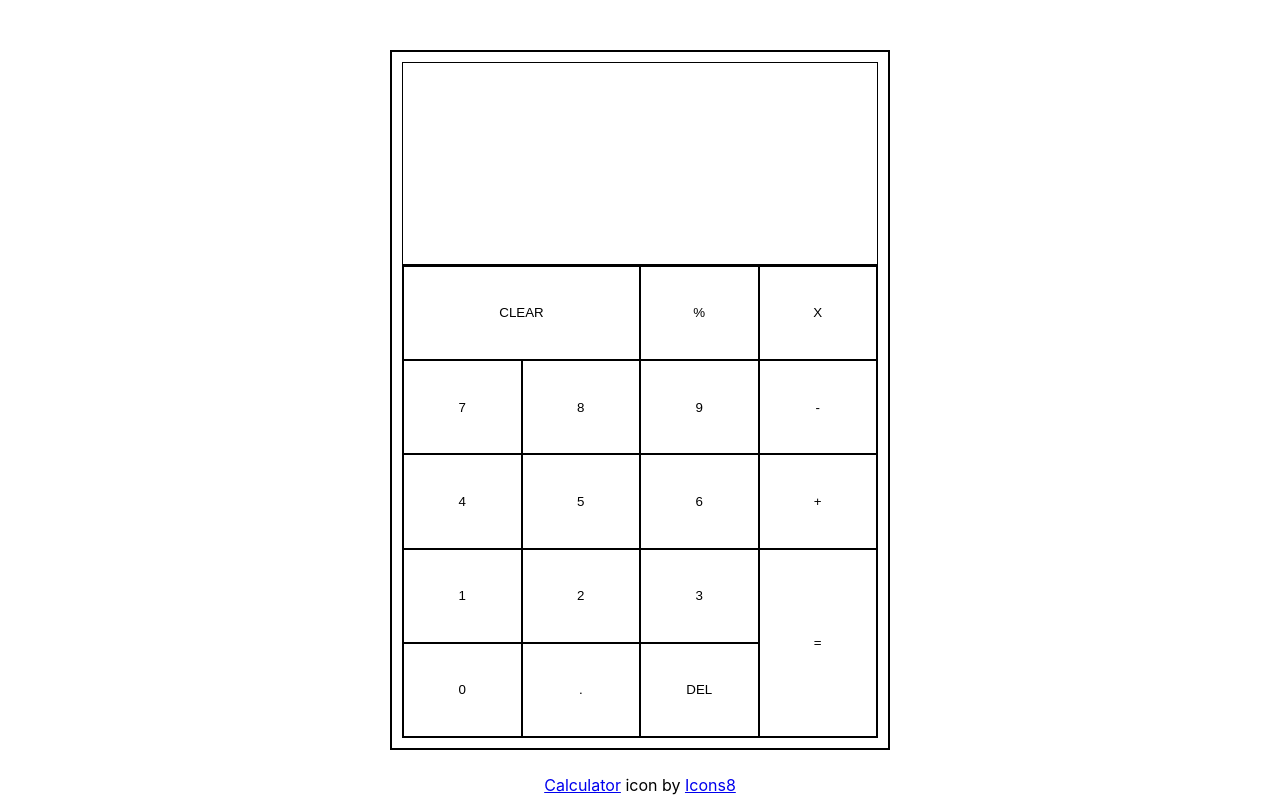
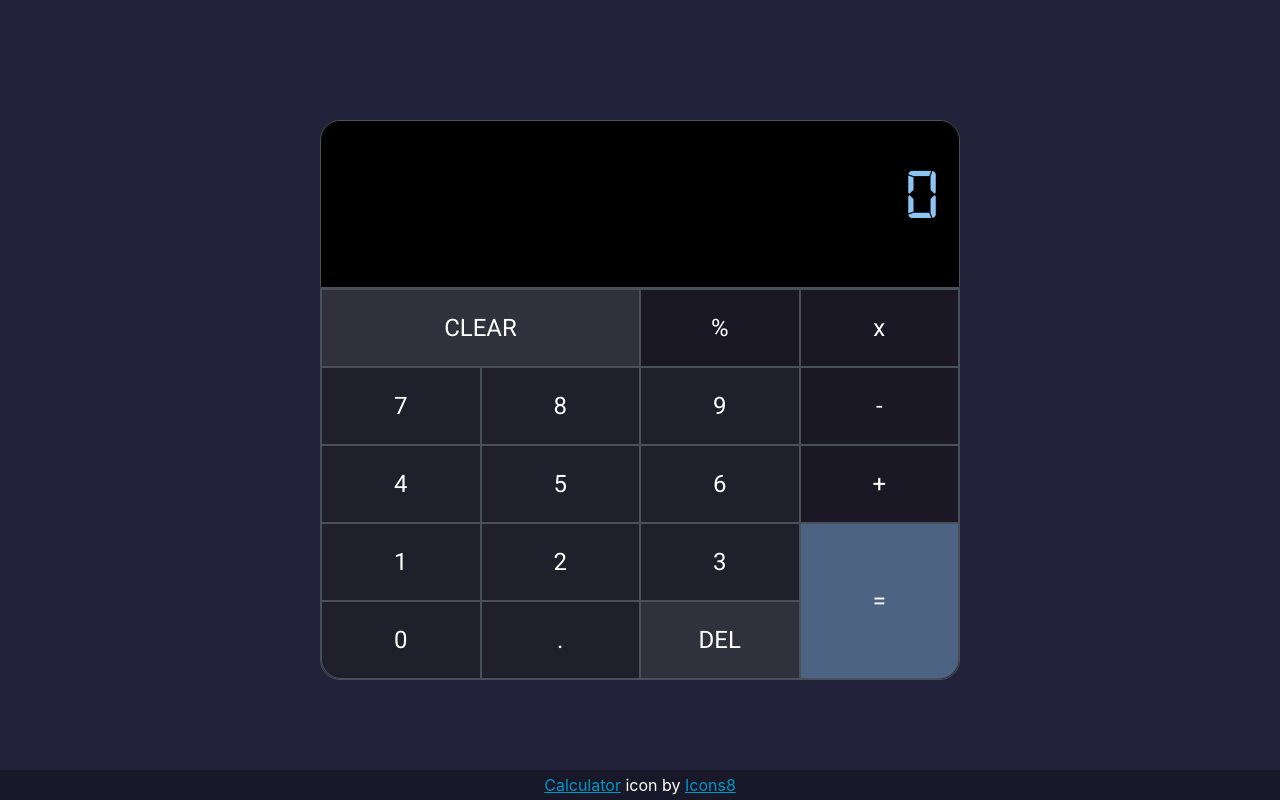
Before and after one commit to ishmyles/javascript-calculator, a React (Create React App) app: page / in a window 1280 px wide. Built offline with nearby package versions, Linux system fonts and the light colour scheme.

Commit message:
Improved styling & colors

```diff
--- a/src/assets/styles/App.css
+++ b/src/assets/styles/App.css
@@ -1,4 +1,9 @@
+:root {
+  --bg-black: #22223b;
+}
+
 .App {
+  background-color: var(--bg-black);
   display: flex;
   justify-content: center;
   align-items: center;
--- a/src/assets/styles/Button.css
+++ b/src/assets/styles/Button.css
@@ -1,6 +1,12 @@
 :root {
-    --black-border: 1px solid black;
-    --btn-bg-white: white;
+    --btn-border: 0.5px solid #495057;
+    --btn-border-white: rgb(203, 202, 202);
+    --btn-bg-grey: hsla(0, 0%, 25%, 0.5);
+    --btn-bg-dark-grey: hsla(0, 0%, 12%, 0.500);
+    --btn-bg-darker-grey: hsla(0, 3%, 6%, 0.502);
+    --btn-bg-blue: rgba(140, 197, 243, 0.400);
+    --btn-font: "Roboto", sans-serif;
+    --text-white: white;
 }
 
 #clear {
@@ -76,6 +82,47 @@
 }
 
 .btn {
-    background-color: var(--btn-bg-white);
-    border: var(--black-border);
+    color: var(--text-white);
+    font-family: var(--btn-font);
+    font-size: 1.2em;
+    border: var(--btn-border);
 }
+
+.btn:hover {
+    filter: brightness(70%);
+}
+
+.btn:active {
+    filter: brightness(120%);
+    border-color: var(--btn-border-white);
+}
+
+.btn-numerical {
+    background-color: var(--btn-bg-dark-grey);
+}
+
+.btn-operator {
+    background-color: var(--btn-bg-darker-grey);
+}
+
+.btn-equals {
+    background-color: var(--btn-bg-blue);
+}
+
+.btn-delete {
+    background-color: var(--btn-bg-grey);
+}
+
+#zero {
+    border-bottom-left-radius: inherit;
+}
+
+#equals {
+    border-bottom-right-radius: inherit;
+}
+
+@media (min-width: 1000px) {
+    .btn {
+        font-size: 1.5em;
+    }
+}
--- a/src/assets/styles/Buttons.css
+++ b/src/assets/styles/Buttons.css
@@ -1,5 +1,5 @@
 :root {
-    --black-border: 1px solid black;
+    --black-border: 0.5px solid #495057;
 }
 
 #buttons {
@@ -11,4 +11,12 @@
     width: 100%;
     height: 70%;
     border: var(--black-border);
+    border-bottom-left-radius: inherit;
+    border-bottom-right-radius: inherit;
 }
+
+@media (min-width: 1000px) {
+    #buttons {
+        height: 70%;
+    }
+}
--- a/src/assets/styles/Calculator.css
+++ b/src/assets/styles/Calculator.css
@@ -1,6 +1,14 @@
 #calculator {
-    width: 500px;
-    height: 700px;
-    padding: 10px;
-    border: 2px solid black;
+    width: 90vw;
+    height: 70vh;
+    /* border: 2px solid black; */
+    /* border-top-left-radius: 20px;
+    border-top-right-radius: 20px; */
+    border-radius: 20px;
 }
+
+@media (min-width: 1000px) {
+    #calculator {
+        width: 50vw;
+    }
+}
--- a/src/assets/styles/DisplayScreen.css
+++ b/src/assets/styles/DisplayScreen.css
@@ -1,22 +1,69 @@
+:root {
+    --border-grey: 1px solid #495057;
+    --border-bottom-grey: 0.5px solid #495057; ;
+}
+
 #display-screen {
+    background-color: #000000;
     width: 100%;
     height: 30%;
     padding: 20px;
-    border: 1px solid black;
+    border: var(--border-grey);
+    border-bottom: var(--border-bottom-grey);
+    border-top-left-radius: inherit;
+    border-top-right-radius: inherit;
 }
 
-#display {
-    font-size: 4.5em;
+#top-display, #bottom-display {
+    display: flex;
+    justify-content: flex-end;
+    align-items: center;
+}
+
+#top-display {
     width: 100%;
     height: 70%;
 }
 
-#equation {
-    font-size: 1.5em;
+#bottom-display {
     width: 100%;
     height: 30%;
+}
+
+#display {
+    font-size: 2.5em;
+}
+
+#equation {
+    font-size: 1.2em;
+}
+
+.text-digital {
+    font-family: "Digital", sans-serif;
+}
+
+.text-blue {
+    color: #8cc5f3;
+}
+
+.text-white {
+    color: white;
 }
 
 .text-right {
     text-align: end;
 }
+
+@media (min-width: 1000px) {
+    #display-screen {
+        height: 30%;
+    }
+
+    #display {
+        font-size: 4.5em;
+    }
+
+    #equation {
+        font-size: 1.5em;
+    }
+}
--- a/src/assets/styles/index.css
+++ b/src/assets/styles/index.css
@@ -16,11 +16,21 @@ code {
     monospace;
 }
 
-
 #attribution {
+  background-color: rgba(0, 0, 0, 0.300);
+  color: white;
   position: absolute;
   bottom: 0;
   width: 100%;
   padding: 5px 0;
   text-align: center;
 }
+
+#attribution > a {
+  color: #0096c7;
+}
+
+@font-face {
+  font-family: "Digital";
+  src: url(../fonts/digital-7.ttf);
+}
--- a/src/components/Button.js
+++ b/src/components/Button.js
@@ -3,6 +3,19 @@ import "../assets/styles/Button.css";
 function Button(props) {
   const { id, key, type } = props.button;
   const { updateValue, handleCalc, clear, undo } = props.calcOperations;
+
+  const getColorBtn = () => {
+    let btnClass = "btn ";
+    btnClass +=
+      id === "equals"
+        ? "btn-equals"
+        : type === "numeric"
+        ? "btn-numerical"
+        : type === "operator"
+        ? "btn-operator"
+        : "btn-delete";
+    return btnClass;
+  };
 
   const operationCheck = () => {
     if (type === "numeric") updateValue(key);
@@ -12,7 +25,7 @@ function Button(props) {
   };
 
   return (
-    <button id={id} className="btn" onClick={() => operationCheck()}>
+    <button id={id} className={getColorBtn()} onClick={() => operationCheck()}>
       {key}
     </button>
   );
--- a/src/components/Calculator.js
+++ b/src/components/Calculator.js
@@ -16,7 +16,7 @@ const calcBtns = [
   },
   {
     id: "multiply",
-    key: "X",
+    key: "x",
     type: "operator",
   },
   {
@@ -107,7 +107,7 @@ const getOperator = {
 function Calculator() {
   let [result, setResult] = useState(0);
   let [equation, setEquation] = useState("");
-  let [currentValue, setCurrentValue] = useState("");
+  let [currentValue, setCurrentValue] = useState("0");
   let [currentOperation, setCurrentOperation] = useState("");
 
   const operations = {
@@ -166,7 +166,7 @@ function Calculator() {
         setCurrentOperation(operator);
       } else {
         // Runs the relevant calculation when pressing one of the operator buttons
-        operations[currentOperation]();
+        currentOperation && operations[currentOperation]();
         setCurrentOperation(operator);
         setEquation((equation += operationSymbol));
         if (operator === "equals") operations[operator]();
--- a/src/components/DisplayScreen.js
+++ b/src/components/DisplayScreen.js
@@ -3,12 +3,16 @@ import "../assets/styles/DisplayScreen.css";
 function DisplayScreen({ currentValue, equation }) {
   return (
     <div id="display-screen">
-      <p id="display" className="text-right">
-        {currentValue}
-      </p>
-      <p id="equation" className="text-right">
-        {equation}
-      </p>
+      <div id="top-display">
+        <p id="display" className="text-right text-digital text-blue">
+          {currentValue}
+        </p>
+      </div>
+      <div id="bottom-display">
+        <p id="equation" className="text-right text-digital text-white">
+          {equation}
+        </p>
+      </div>
     </div>
   );
 }
```
